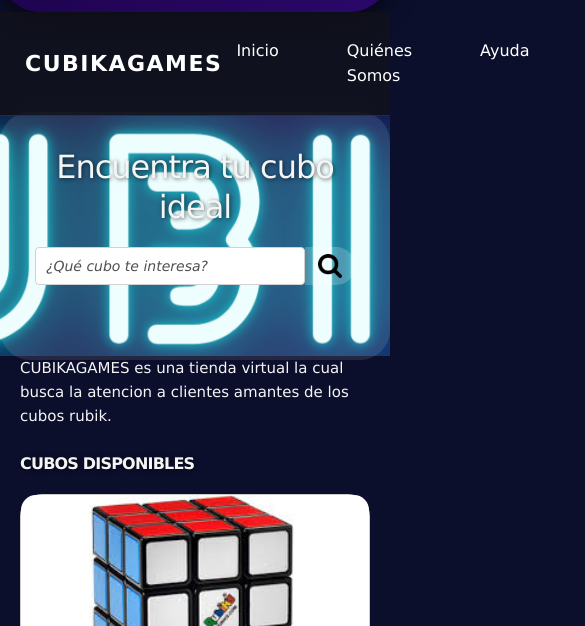
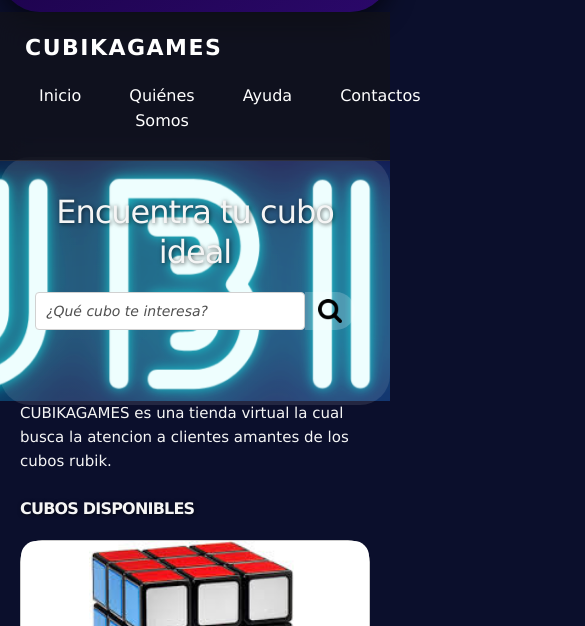
Before and after one commit to JeremyD2509/proyectoLima, a plain HTML site: page index.html in a window 390 px wide. Shown: the part 218-844 px from the top of the page, 585 px wide, since content can reach past the window. Drawn offline with Linux system fonts and the light colour scheme.

Commit message:
Update custom.css

```diff
--- a/css/custom.css
+++ b/css/custom.css
@@ -580,3 +580,25 @@ header li img {
         font-size: 1.2rem;
     }
 }
+
+/* Navbar horizontal debajo de 1200px */
+@media screen and (max-width: 1200px) {
+    .navbar-container {
+        flex-direction: row; /* fila horizontal */
+        justify-content: space-between;
+        align-items: center;
+        flex-wrap: wrap;
+    }
+
+    .navbar-links {
+        display: flex;
+        flex-direction: row; /* horizontal */
+        gap: 20px; /* separación entre links */
+        margin-top: 10px; /* opcional, si quieres un poquito de espacio */
+    }
+
+    .navbar-links a {
+        margin: 0; /* quitamos el margin-left original */
+        text-align: center;
+    }
+}
```
